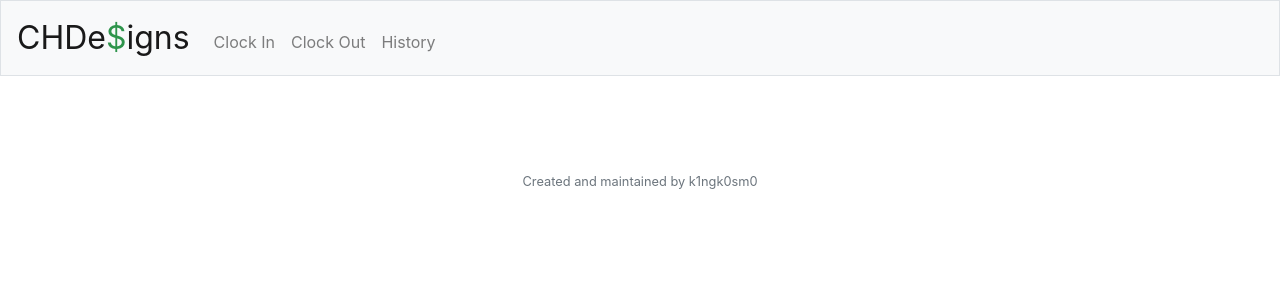
After one commit to k1ngk0sm0/timesheet, a Flask app: template templates/layout.html in a window 1280 px wide. The commit adds this page. Shown: the top 300 px of the page. Run offline with Flask 2, Linux system fonts and the light colour scheme; the template is opened without the code that fills it, so the values that code supplies are empty; some libraries are stand-ins or nearby versions.

Commit message:
add jijna templating and styles

```diff
--- a/app.py
+++ b/app.py
@@ -32,7 +32,9 @@ def clock_out():
     db.session.commit()
     return 'Successfully clocked out'
 
-@app.route('/history', methods=["GET", "POST"])
+# @app.route('/history', methods=["GET", "POST"])
+# def history():
+#     return 'history'
 
 if __name__ == "__main__":
     db.create_all()
--- /dev/null
+++ b/static/styles.css
@@ -0,0 +1,35 @@
+nav .navbar-brand
+{
+    /* size for brand */
+    font-size: xx-large;
+}
+
+/* colors for brand */
+nav .navbar-brand .green
+{
+    color: #2e944b;
+}
+
+main .form-control
+{
+    /* center form controls */
+    display: inline-block;
+
+    /* override Bootstrap's 100% width for form controls */
+    width: auto;
+}
+
+main
+{
+    /* scroll horizontally as needed */
+    overflow-x: auto;
+
+    /* center contents */
+    text-align: center;
+}
+
+main img
+{
+    /* constrain images on small screens */
+    max-width: 100%;
+}
--- /dev/null
+++ b/templates/layout.html
@@ -0,0 +1,61 @@
+<!DOCTYPE html>
+
+<html lang="en">
+
+    <head>
+
+        <!-- Required meta tags -->
+        <meta charset="utf-8">
+        <meta name="viewport" content="width=device-width, initial-scale=1, shrink-to-fit=no">
+
+        <!-- documentation at http://getbootstrap.com/docs/4.1/, alternative themes at https://bootswatch.com/ -->
+        <link href="https://maxcdn.bootstrapcdn.com/bootstrap/4.1.3/css/bootstrap.min.css" rel="stylesheet">
+
+        <!-- https://favicon.io/emoji-favicons/money-mouth-face/ -->
+        <link href="/static/favicon.ico" rel="icon">
+
+        <link href="/static/styles.css" rel="stylesheet">
+
+        <script src="https://code.jquery.com/jquery-3.3.1.min.js"></script>
+        <script src="https://cdnjs.cloudflare.com/ajax/libs/popper.js/1.14.3/umd/popper.min.js"></script>
+        <script src="https://maxcdn.bootstrapcdn.com/bootstrap/4.1.3/js/bootstrap.min.js"></script>
+
+        <title>CHDesigns: {% block title %}{% endblock %}</title>
+
+    </head>
+
+    <body>
+
+        <nav class="navbar navbar-expand-md navbar-light bg-light border">
+            <a class="navbar-brand" href="/"><span>CHDe</span><span class="green">$</span><span>igns</span></a>
+            <button aria-controls="navbar" aria-expanded="false" aria-label="Toggle navigation" class="navbar-toggler" data-target="#navbar" data-toggle="collapse" type="button">
+                <span class="navbar-toggler-icon"></span>
+            </button>
+            <div class="collapse navbar-collapse" id="navbar">
+                <ul class="navbar-nav mr-auto mt-2">
+                    <li class="nav-item"><a class="nav-link" href="/clock_in">Clock In</a></li>
+                    <li class="nav-item"><a class="nav-link" href="/clock_out">Clock Out</a></li>
+                    <li class="nav-item"><a class="nav-link" href="/history">History</a></li>
+                </ul>
+            </div>
+        </nav>
+
+        {% if get_flashed_messages() %}
+            <header>
+                <div class="alert alert-primary border text-center" role="alert">
+                    {{ get_flashed_messages() | join(" ") }}
+                </div>
+            </header>
+        {% endif %}
+
+        <main class="container p-5">
+            {% block main %}{% endblock %}
+        </main>
+
+        <footer class="small text-center text-muted">
+            Created and maintained by k1ngk0sm0
+        </footer>
+
+    </body>
+
+</html>
```
Also changed, not shown: templates/index.html (+7 -20 lines).
